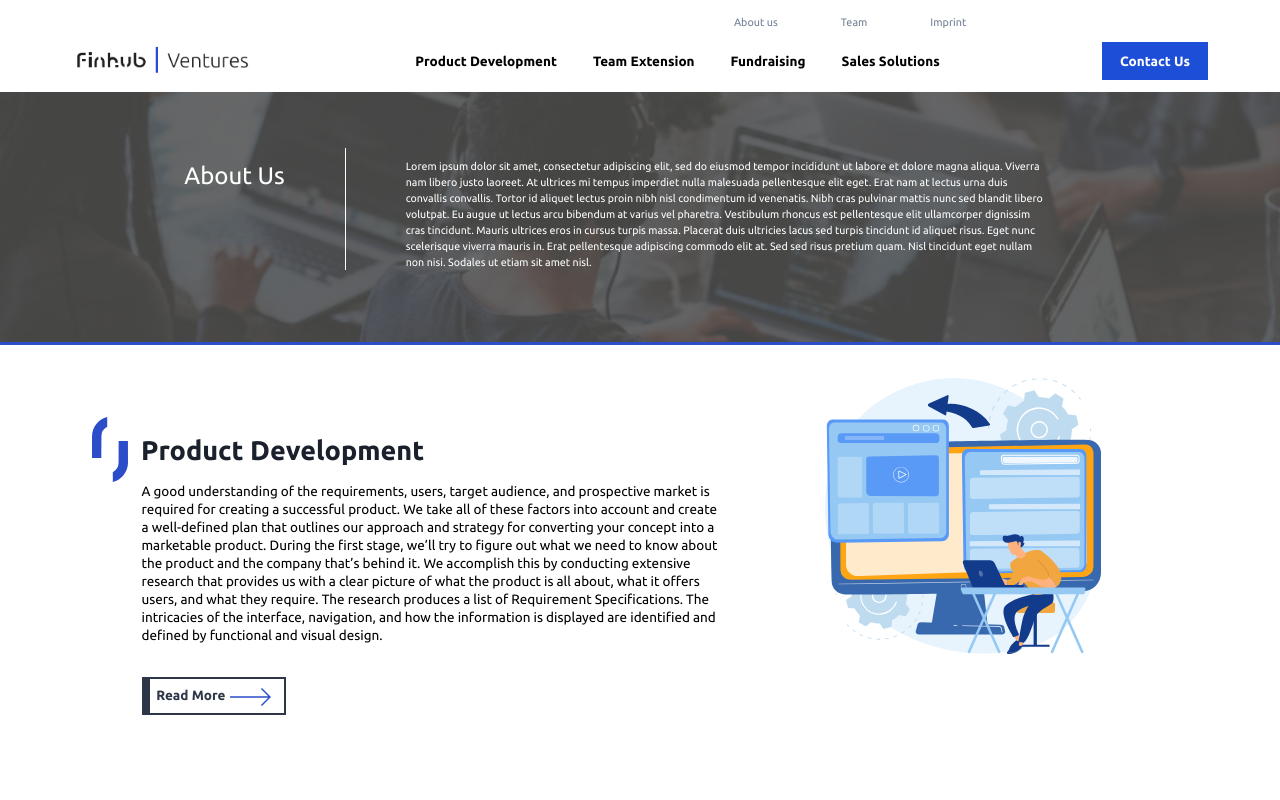
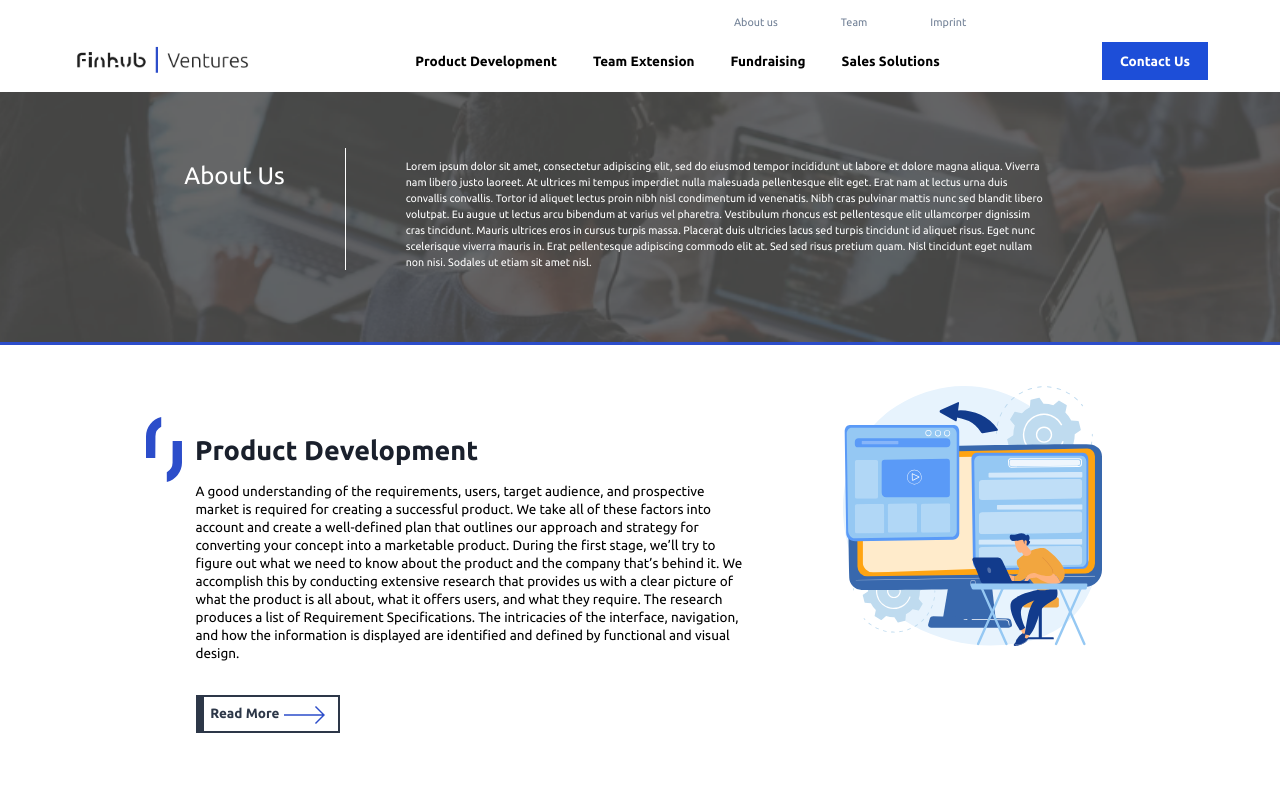
Before and after one commit to blry/fh, a Next.js app: page /about in a window 1280 px wide. Shown: the top 800 px of the page. Built offline with nearby package versions, Linux system fonts and the light colour scheme.

Commit message:
Contact form validation

```diff
--- a/src/feature/VerticalFeatureRow.tsx
+++ b/src/feature/VerticalFeatureRow.tsx
@@ -95,14 +95,14 @@ const VerticalFeatureRow = (props: IVerticalFeatureRowProps) => {
             props.reverse ? 'md:flex-row-reverse' : 'md:flex-row'
           }`}
         >
-          <div className="mt-6 ml-0 flex flex-col sm:mr-14 md:w-3/5 text-sm text-black leading-4">
+          <div className="mt-6 ml-0 flex flex-col sm:mr-14 md:w-3/5 text-sm text-black leading-4 sm:ml-12">
             {/* -------desktop version--------- */}
             <div className="desktopTitle flex-col">
               <div
                 className={`flex items-center ${
                   props.reverse
                     ? 'flex-row-reverse justify-between'
-                    : props.icon && 'marginLeft'
+                    : props.icon && ''
                 } ${props.icon ? 'ml-0 mr-0' : ''} ${
                   props.reverse ? props.icon && 'marginRight' : ''
                 }`}
@@ -110,7 +110,7 @@ const VerticalFeatureRow = (props: IVerticalFeatureRowProps) => {
                 <div
                   className={`${
                     props.icon ? 'w-5 sm:w-8' : 'md:h-14'
-                  } verticalFutureRow-imgCont`}
+                  } verticalFutureRow-imgCont marginLeft`}
                 >
                   <img
                     src="/assets/images/symbol.svg"
--- a/src/pages/team.jsx
+++ b/src/pages/team.jsx
@@ -20,7 +20,7 @@ const Team = () => {
       />
       <Section image="/assets/images/symbol.svg" title="Management">
         <TeamManagementItem
-          image="/assets/images/photo1.svg"
+          image="/assets/images/photo_2810.jpg"
           title="Artiom Cebanu"
           description="Lorem ipsum dolor sit amet, consectetur adipiscing elit, sed do eiusmod tempor incididunt ut labore et dolore
           magna aliqua. Id eu  nisl  nunc   mi ipsum faucibus. Tellus at urna condimentum mattis. Consequat  ac   felis."
@@ -29,7 +29,7 @@ const Team = () => {
           email="test@finhubss.com"
         />
         <TeamManagementItem
-          image="/assets/images/photo2.svg"
+          image="/assets/images/photo_1.jpg"
           title="Name Surname"
           description="Lorem ipsum dolor sit amet, consectetur adipiscing elit, sed do eiusmod tempor incididunt ut labore et dolore
           magna aliqua. Id eu  nisl  nunc   mi ipsum faucibus. Tellus at urna condimentum mattis. Consequat  ac   felis."
--- a/src/styles/global.css
+++ b/src/styles/global.css
@@ -129,7 +129,7 @@ body {
   }
 }
 
-@media only screen and (min-width: 1120px) {
+@media only screen and (min-width: 774px) {
   .marginLeft {
     margin-left: -50px !important;
   }
--- a/src/templates/ContactUsForm.tsx
+++ b/src/templates/ContactUsForm.tsx
@@ -1,8 +1,9 @@
 /* eslint-disable unused-imports/no-unused-vars */
-import React, { useState } from 'react';
+import React, { MutableRefObject, useRef, useState } from 'react';
 
 const ContactFormUs = () => {
   const [submit, setSubmit] = useState(false);
+  const nameInput = useRef() as MutableRefObject<HTMLInputElement>;
 
   const styles = {
     container: {
@@ -74,8 +75,15 @@ const ContactFormUs = () => {
           const company = target.company?.value;
           const email = target.email?.value;
           const message = target.message?.value;
-          console.log(name, company, email, message);
-          setSubmit(true);
+
+          if (
+            name !== '' ||
+            (company !== '' && email !== '' && message !== '')
+          ) {
+            setSubmit(true);
+          } else {
+            nameInput.current.focus();
+          }
         }}
       >
         <div style={styles.container} className="modal-form-inputs-cont">
@@ -87,6 +95,7 @@ const ContactFormUs = () => {
               type="text"
               placeholder="Name"
               name="name"
+              ref={nameInput}
               style={styles.input}
               className="modal-contactus-input first-line-modal-input"
             />
@@ -103,6 +112,7 @@ const ContactFormUs = () => {
               type="email"
               placeholder="E-mail"
               name="email"
+              required
               style={styles.inputLarge}
               className="modal-contactus-input"
             />
@@ -110,6 +120,7 @@ const ContactFormUs = () => {
               placeholder="Message"
               style={styles.textarea}
               name="message"
+              required
               className="modal-contactus-input"
             ></textarea>
           </div>
```
